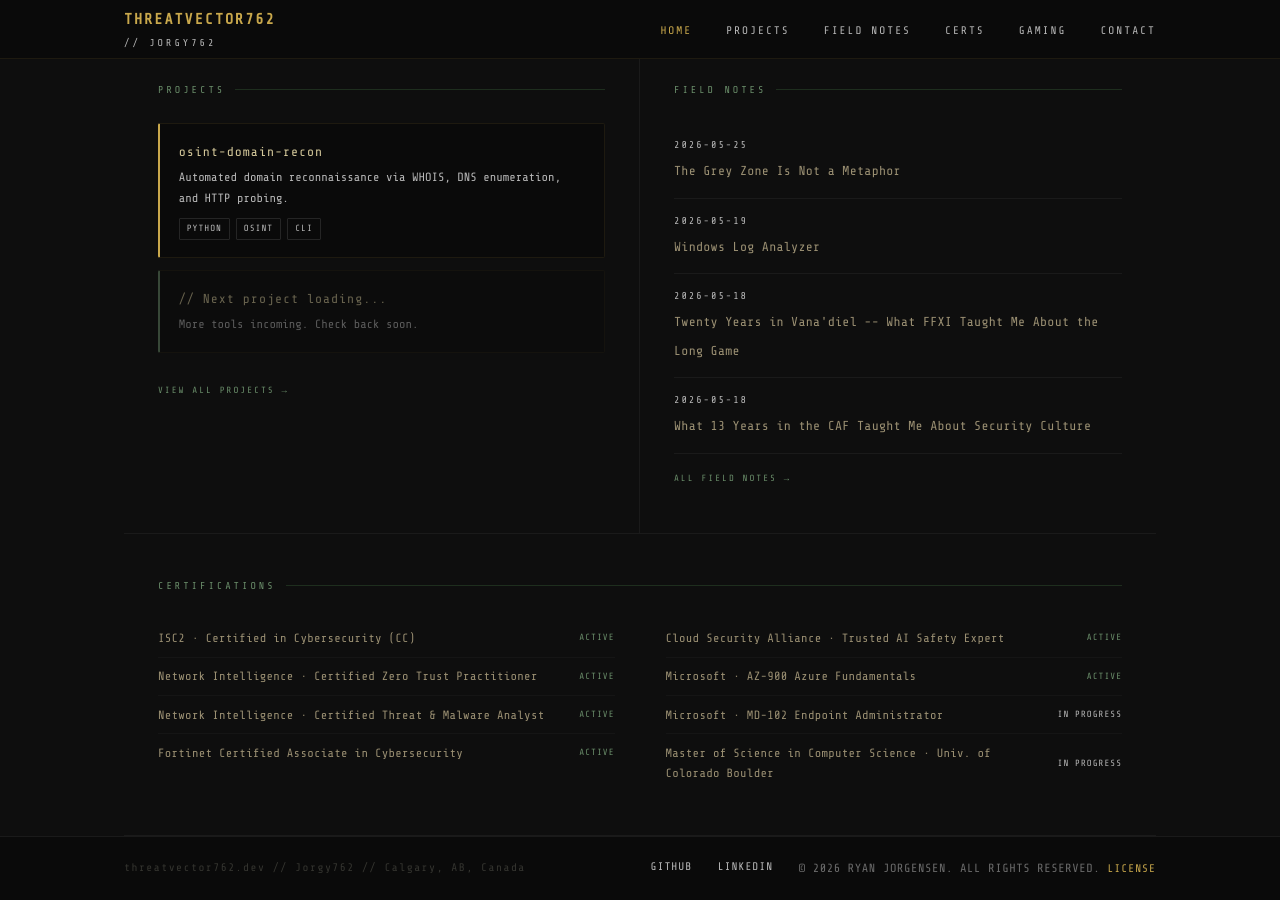
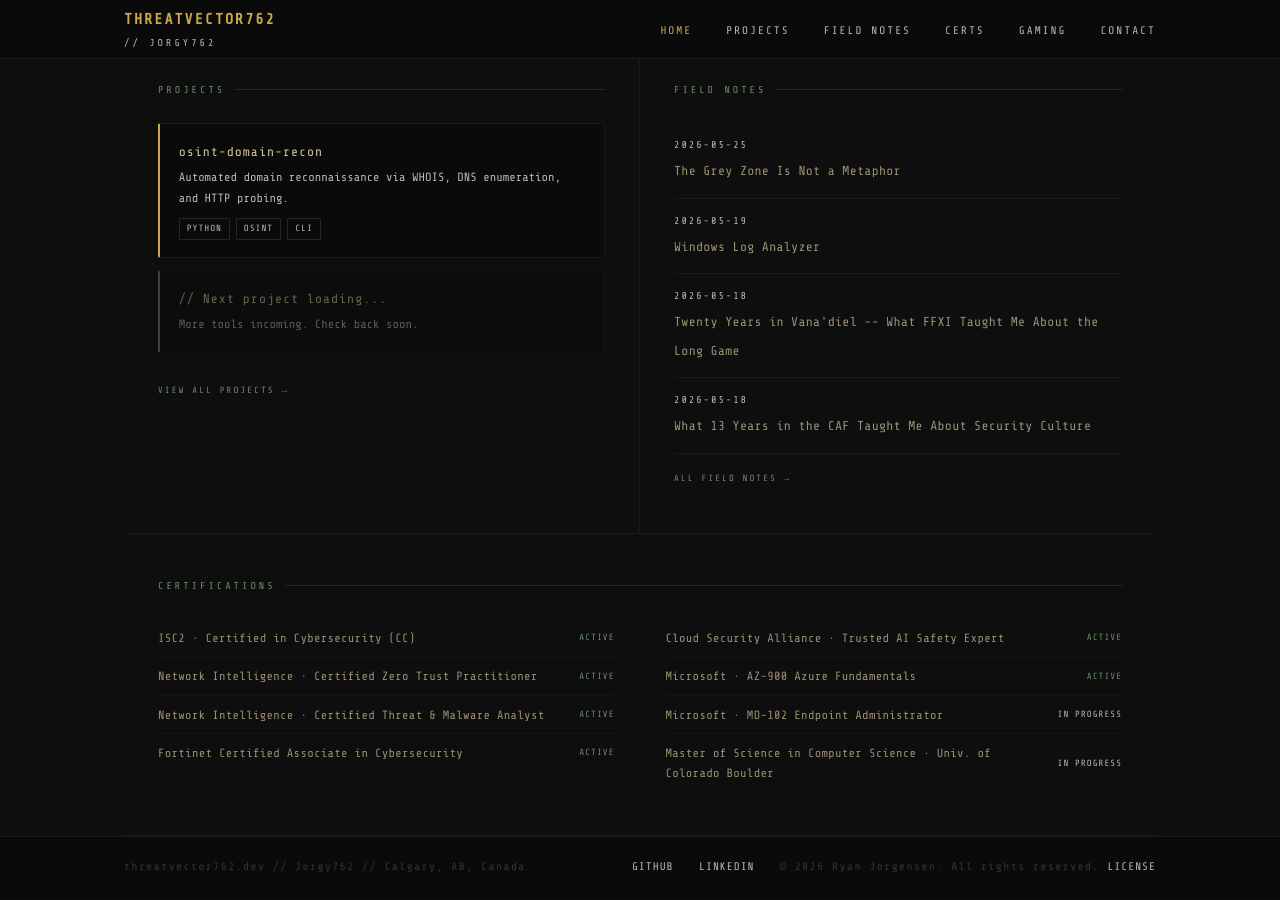
Before and after one commit to Jorgy762/jorgy762.github.io, a Jekyll site: the page built from index.html, in a window 1280 px wide and 900 px high, scrolled down 525 px. Built offline with Jekyll 4.4.1, drawn with Linux system fonts in a browser that asks for light colours.

Commit message:
Minor font size adjustments

```diff
--- a/_includes/copyright.html
+++ b/_includes/copyright.html
@@ -25,7 +25,7 @@
   year is later than the start year.
 {%- endcomment -%}
 
-<div class="site-copyright">
+<span class="footer-text">
   {%- assign current_year = site.time | date: "%Y" -%}
   {%- if site.copyright_start_year and site.copyright_start_year != current_year -%}
     {%- capture years -%}{{ site.copyright_start_year }}&ndash;{{ current_year }}{%- endcapture -%}
@@ -33,4 +33,4 @@
     {%- capture years -%}{{ current_year }}{%- endcapture -%}
   {%- endif -%}
   &copy; {{ years }} Ryan Jorgensen. All rights reserved. <a href="{{ '/LICENSE.md' | relative_url }}">License</a>
-</div>
+</span>
```
